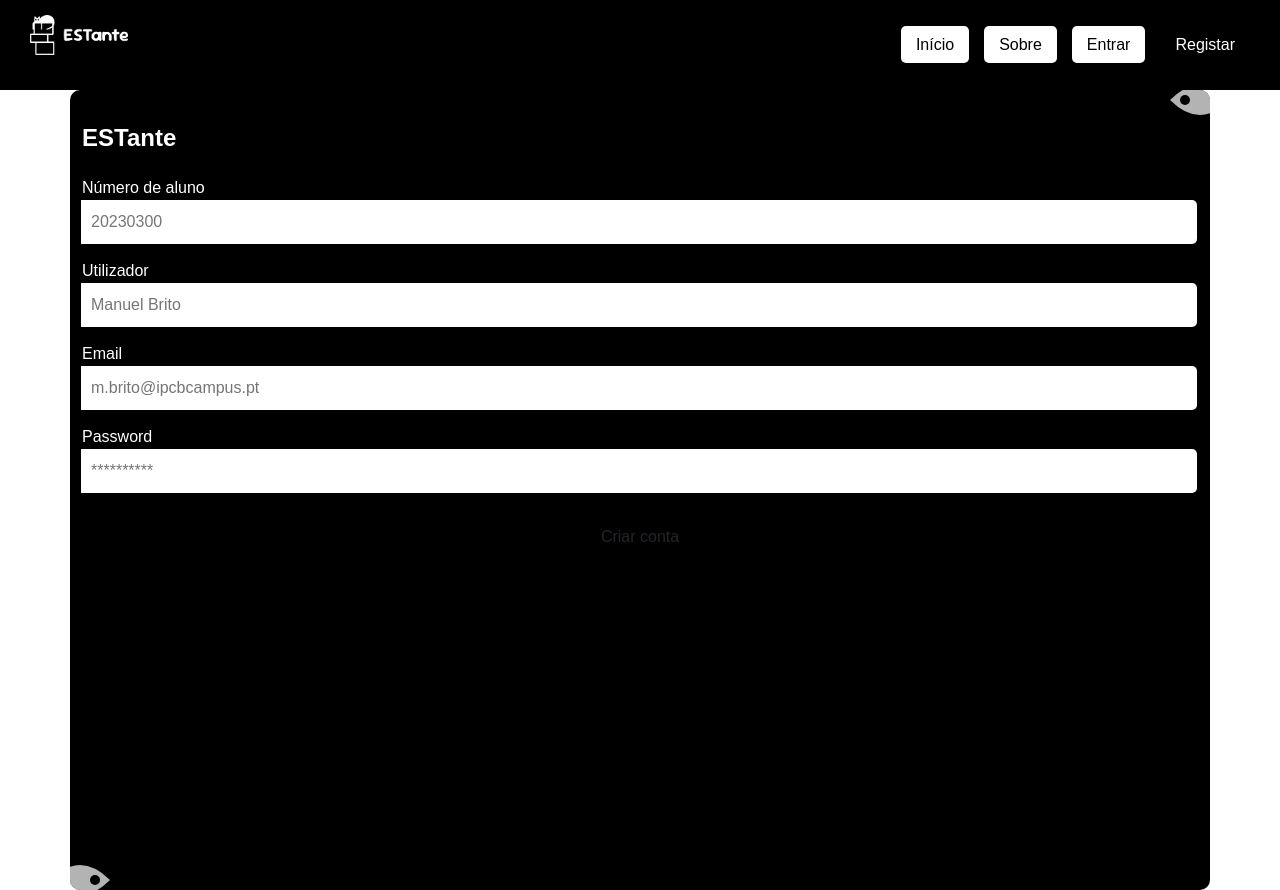
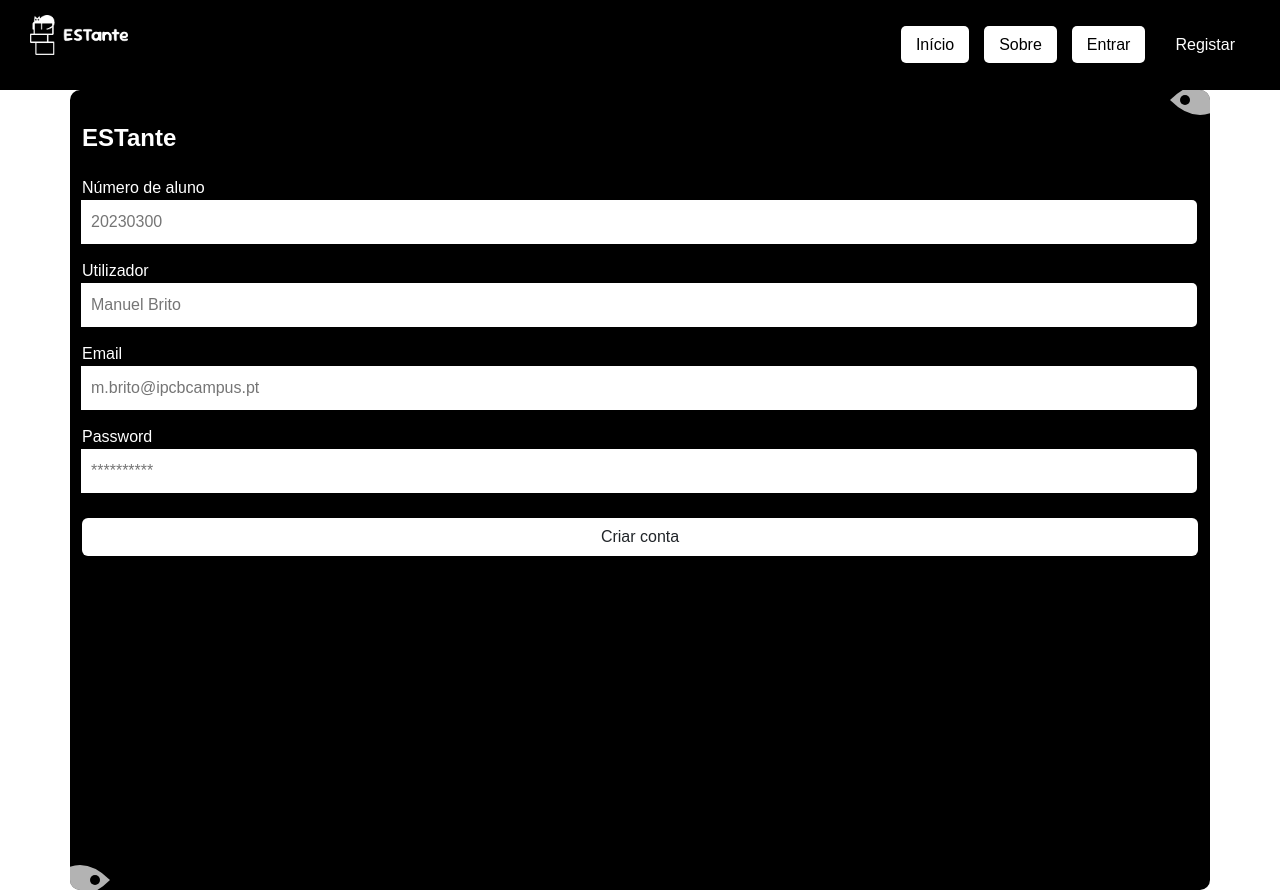
Before and after one commit to Vaaljel/estante_project, a PHP site: page /registar.php in a window 1280 px wide. Run offline with PHP 8.4, Linux system fonts and the light colour scheme; some web fonts are replaced.

Commit message:
arranjar botoes

```diff
--- a/login.php
+++ b/login.php
@@ -64,7 +64,7 @@
         }
 
         .btn {
-            background-color: white, ;
+            background-color: white !important;
             color: black;
             border: none;
             padding: 10px 20px;
@@ -75,7 +75,7 @@
         }
 
         .btn:hover {
-            background-color: #e0e0e0;
+            background-color: #e0e0e0 !important;;
         }
 
         .no-account {
--- a/registar.php
+++ b/registar.php
@@ -63,7 +63,7 @@
         }
 
         .btn {
-            background-color: white;
+            background-color: white !important;
             color: black;
             border: none;
             padding: 10px 20px;
@@ -74,7 +74,7 @@
         }
 
         .btn:hover {
-            background-color: #e0e0e0;
+            background-color: #e0e0e0 !important;
         }
 
         .no-account {
```
